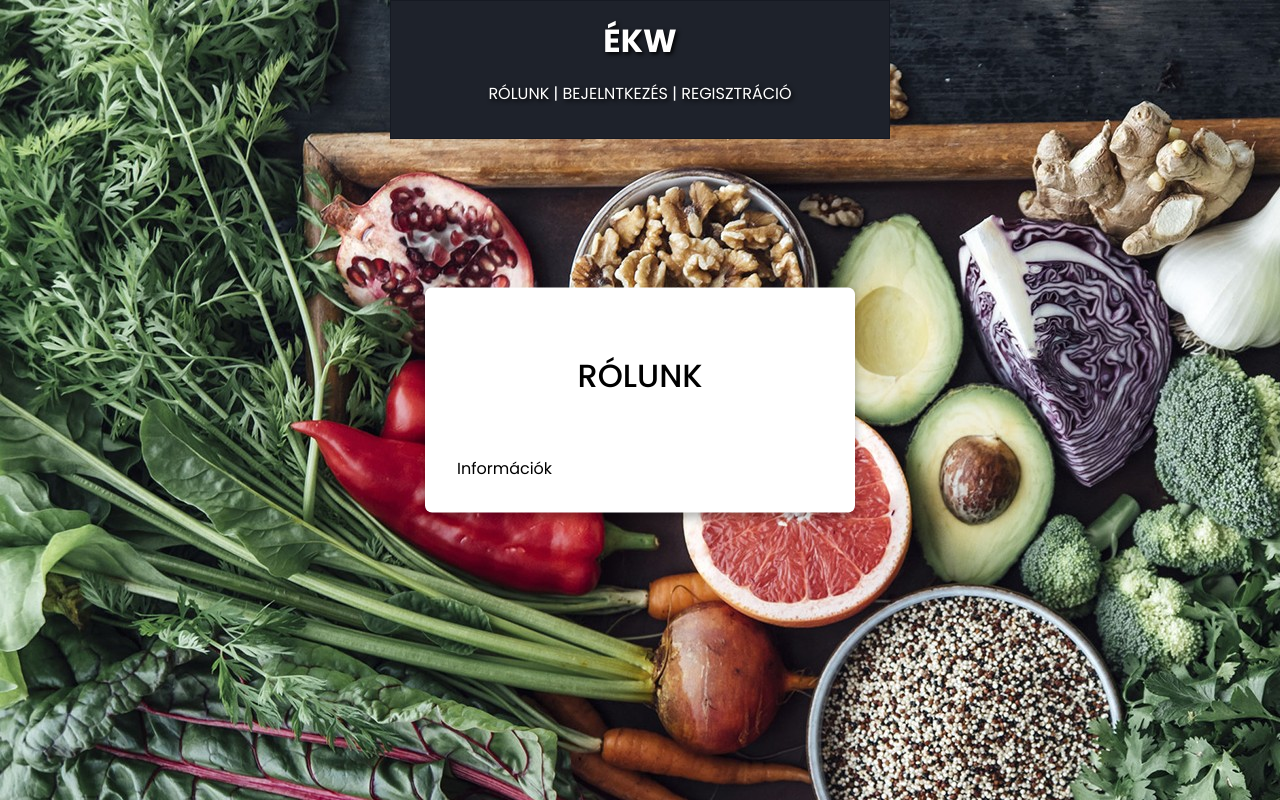
After one commit to hferi55/szakdolgozat, a PHP site: page /rolunk1.php in a window 1280 px wide. The commit adds this page. Run offline with PHP 8.4, Linux system fonts and the light colour scheme.

Commit message:
A rolunk.php-t szétválasztása
A rolunk1.php a Rólunk oldalt mutatja meg mielőtt bejelentkezett volna a felhasználó, a rolunk2.php pedig a Rólunk oldalt mutatja meg miután be van jelentkezve a felhasználó

```diff
--- /dev/null
+++ b/rolunk1.php
@@ -0,0 +1,39 @@
+<?php
+  require("sql.php");
+
+  $bejelentkezve = isset($_POST['email']) && !empty($_POST['email']);
+
+?>
+
+<!DOCTYPE html>
+<html lang="hu">
+<head>
+  <meta charset="UTF-8">
+  <meta http-equiv="X-UA-Compatible" content="IE-edge">
+  <meta name="viewport" content="width=device-width, initial-scale=1.0">
+  <title>Étrendkészítő Weboldal</title>
+  <!-- CSS -->
+  <link rel="stylesheet" href="style.css">
+</head>
+<body>
+
+    <header class="fooldalheader">
+        <h1 class="cim">ÉKW</h1>
+            <nav class="navbar">
+                <a href="#">Rólunk</a> |
+                <a href="bejelentkezes.php">Bejelntkezés</a> |
+                <a href="regisztracio.php">Regisztráció</a>
+            </nav>
+    </header>
+
+<div class="container">
+    <div class="kartya">
+      <header>Rólunk</header>
+      <form action="" method="post">
+          <label>Információk</label>
+      </form>
+    </div>
+</div>
+
+</body>
+</html>
```
Also changed, not shown: rolunk2.php (renamed from rolunk.php, +5 -7 lines).
